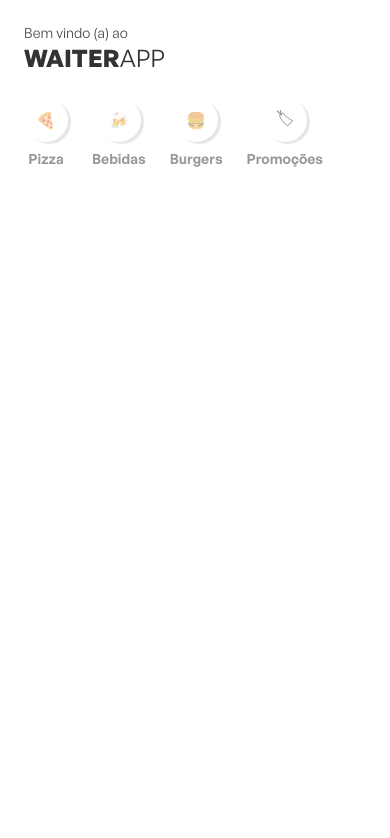
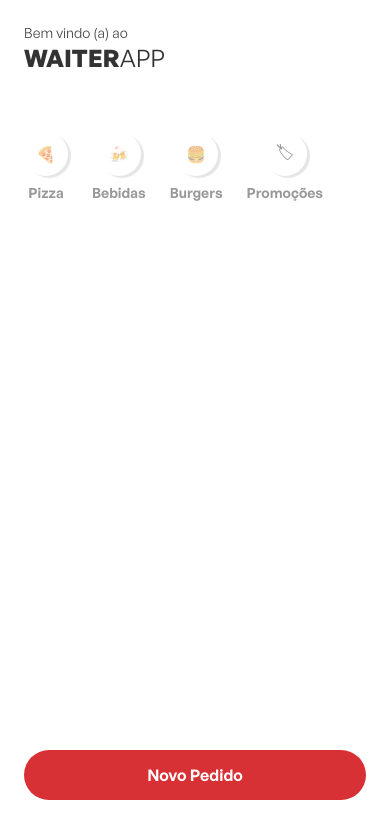
Before and after one commit to felipesaev/app_restaurant_mobile, a React Native app: screen / in a window 390 px wide. Shown: the top 838 px of the page. Built offline with nearby package versions, Linux system fonts and the light colour scheme.

Commit message:
feat: create component button for foooter page

```diff
--- a/src/Main/index.tsx
+++ b/src/Main/index.tsx
@@ -1,10 +1,18 @@
-import {  Container, CategoriesContainer, MenuContainer, FooterContainer } from './styles';
+import {
+  Container,
+  CategoriesContainer,
+  MenuContainer,
+  FooterContainer,
+  Footer,
+} from './styles';
 
 import { Header } from '../components/Header';
 import { Categories } from '../components/Categories';
+import { Button } from '../components/Button';
 
 export function Main() {
   return (
+    <>
       <Container>
         <Header />
 
@@ -13,8 +21,12 @@ export function Main() {
         </CategoriesContainer>
 
         <MenuContainer></MenuContainer>
-
-      <FooterContainer></FooterContainer>
       </Container>
+      <Footer>
+        <FooterContainer>
+          <Button onPress={() => alert('teste')}>Novo Pedido</Button>
+        </FooterContainer>
+      </Footer>
+    </>
   );
 }
--- a/src/Main/styles.ts
+++ b/src/Main/styles.ts
@@ -4,11 +4,21 @@ import { Platform, StatusBar } from 'react-native';
 const isAndroid = Platform.OS === 'android';
 
 export const Container = styled.SafeAreaView`
+  flex: 1;
   margin-top: ${isAndroid ? `${StatusBar.currentHeight}px` : '0'};
 `;
 
 export const CategoriesContainer = styled.View`
-  height: 144px;
+  height: 73px;
+  margin-top: 34px;
 `;
-export const MenuContainer = styled.View``;
-export const FooterContainer = styled.View``;
+export const MenuContainer = styled.View`
+  flex: 1;
+`;
+export const FooterContainer = styled.SafeAreaView``;
+
+export const Footer = styled.View`
+  padding: 16px 24px;
+  min-height: 110px;
+  background: #fff;
+`;
--- /dev/null
+++ b/src/components/Button/index.tsx
@@ -0,0 +1,18 @@
+import { Text } from '../Text';
+import { Container } from './style';
+
+interface ButtonProps {
+  children: string;
+  onPress: () => void;
+  disabled?: boolean;
+}
+
+export function Button({ children, onPress, disabled }: ButtonProps) {
+  return (
+    <Container onPress={onPress} disabled={disabled}>
+      <Text weight="600" color="#ffff">
+        {children}
+      </Text>
+    </Container>
+  );
+}
--- /dev/null
+++ b/src/components/Button/style.ts
@@ -0,0 +1,9 @@
+import styled from 'styled-components/native';
+
+export const Container = styled.TouchableOpacity`
+  background: ${({ disabled }) => (disabled ? '#666' : '#d73035')};
+  border-radius: 48px;
+  padding: 14px 24px;
+  align-items: center;
+  justify-content: center;
+`;
```
Lines whose indentation alone changed are shown as unchanged.
